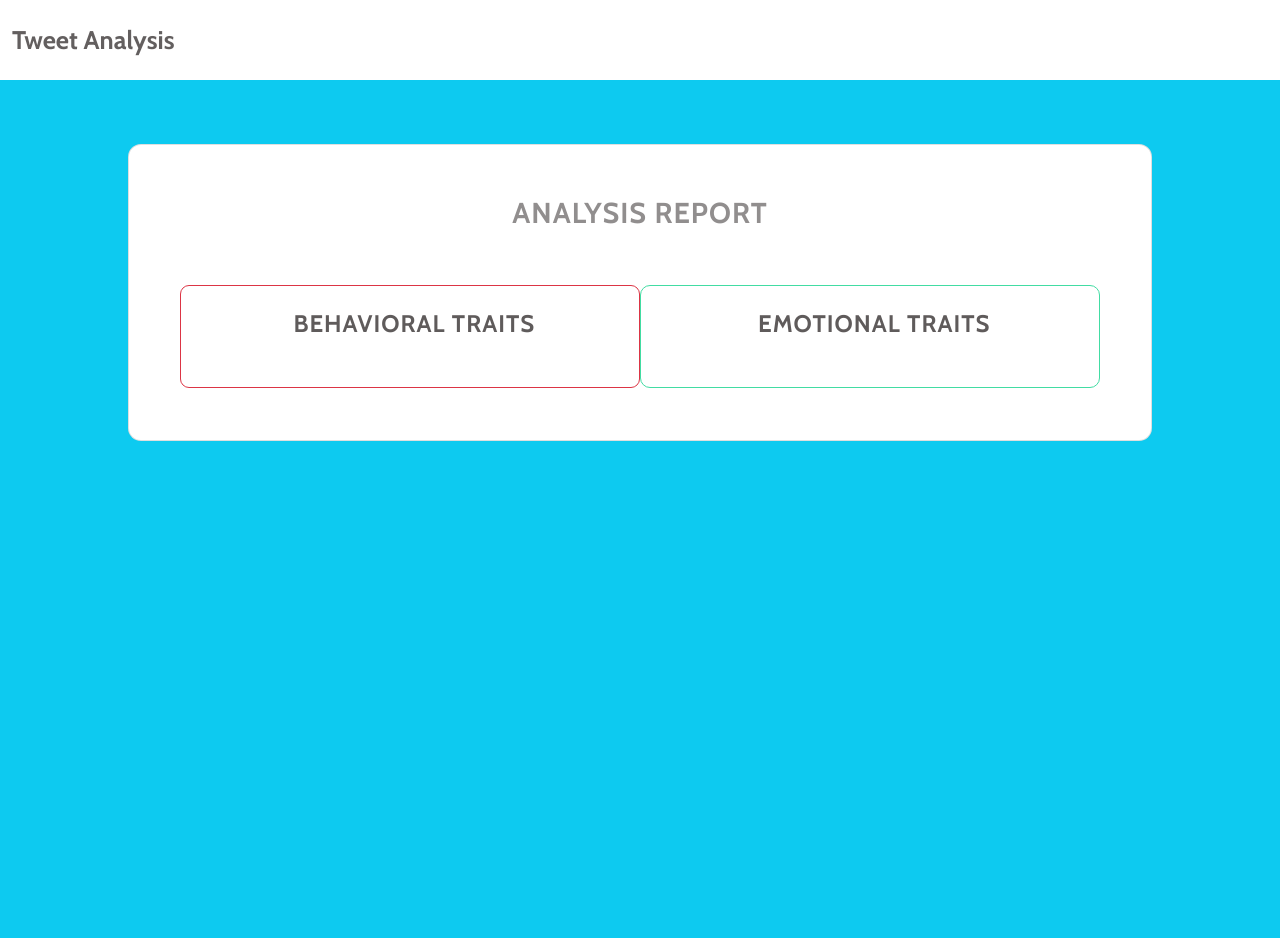
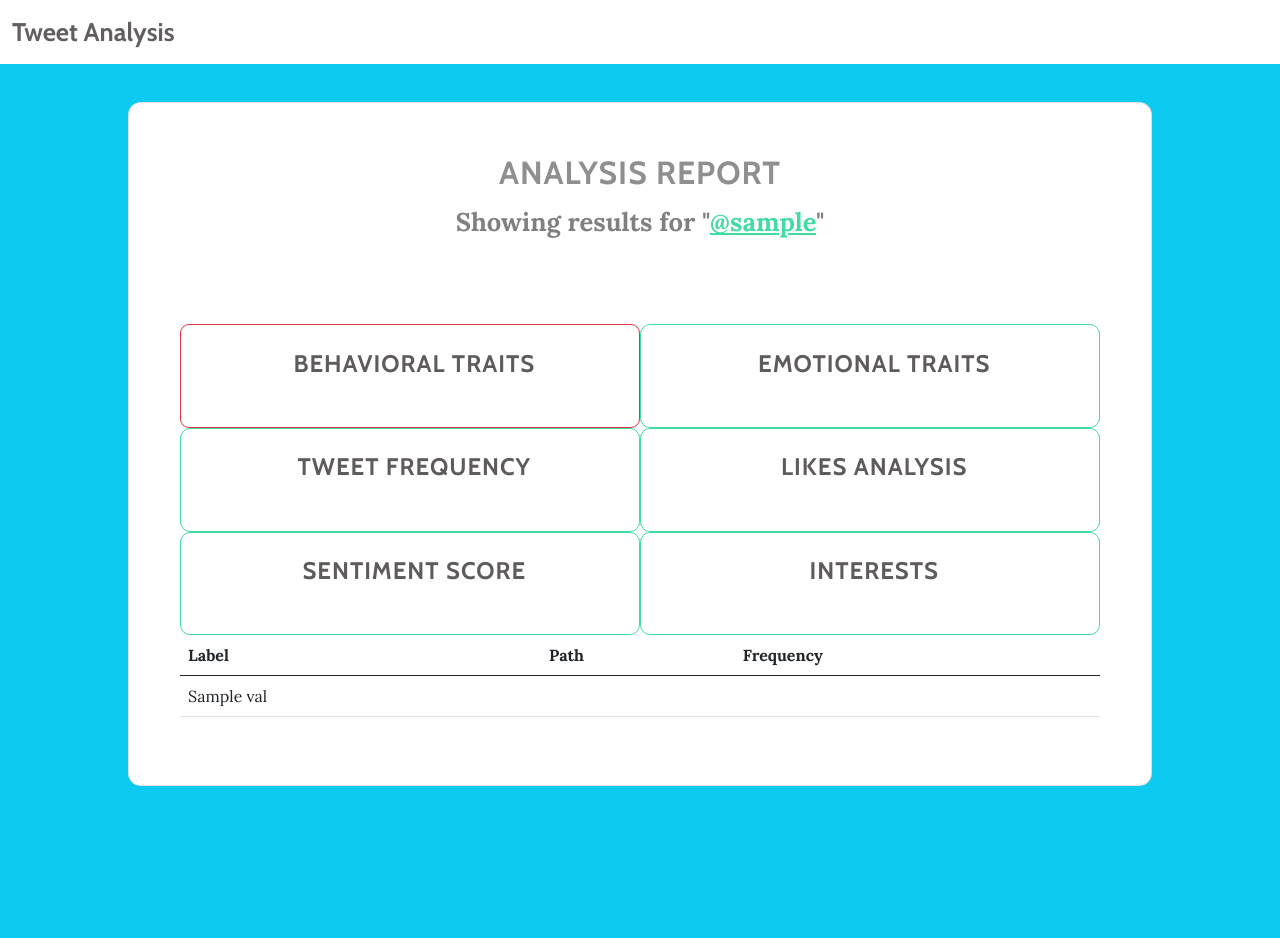
Before and after one commit to sanjay-thiyagarajan/credible, a Django app: template twitter/templates/twitter/tweet-results.html in a window 1280 px wide. Before the commit the page ends 441 px from the top, so only its background shows below. Run offline with Django 3.2, Linux system fonts and the light colour scheme; the template is opened without the code that fills it: most values are stand-ins (such as "Sample title", 1, 10 or a date in 2020); some libraries are stand-ins or nearby versions.

Commit message:
Added table

```diff
--- a/twitter/templates/twitter/tweet-results.html
+++ b/twitter/templates/twitter/tweet-results.html
@@ -16,13 +16,14 @@
 </head>
 
 <body style="background: var(--bs-cyan);">
-    <nav class="navbar navbar-light navbar-expand-md" style="background: #ffffff;height: 10%;">
+    <nav class="navbar navbar-light navbar-expand-md" style="background: #ffffff;height: 8%;">
         <div class="container-fluid"><a class="navbar-brand" href="#" style="font-weight: bold;color: rgba(82,78,78,0.9);font-family: Cabin, sans-serif;font-size: 160%;">Tweet Analysis</a><button class="navbar-toggler" data-bs-toggle="collapse"><span class="visually-hidden">Toggle navigation</span><span class="navbar-toggler-icon"></span></button></div>
     </nav>
 
-    <div class="card" style="margin-left: 10%; margin-right:10%; margin-top: 5%; margin-bottom: 5%;border-radius: 13px;">
+    <div class="card" style="margin-left: 10%; margin-right:10%; margin-top: 3%; margin-bottom: 10%;border-radius: 13px;">
         <div class="card-body" style="padding: 5%;">
-            <h4 class="card-title" style="color: rgb(145,142,142);text-align: center;font-size: 180%;font-weight: bold;">analysis report</h4>
+            <h4 class="card-title" style="color: rgb(145,142,142);text-align: center;font-size: 200%;font-weight: bold;">analysis report</h4>
+            <p style="color: grey;text-align: center;font-size: 160%;font-weight: bold; margin-top:1%;">Showing results for "<a href="https://twitter.com/{{username}}">@{{username}}</a>"</p>
             {% if error %}
                 <p style="color: red; font-weight: bold; border-style: solid; padding: 2%; margin-top: 3%; border-width: 1px; border-radius: 6px;">{{error}}</p>
             {% elif bt_div %}
@@ -43,10 +44,66 @@
                             {% endautoescape %}
                         </div>
                     </div>
+                    <div class="card" style="float:left;width: 50%;border-radius: 10px;border-width: 1px;border-color: var(--bs-primary);">
+                        <div class="card-body" style="text-align: center;">
+                            <h4 class="card-title" style="color: rgb(95,91,91);margin-top: 2%;margin-left: 2%;margin-bottom: 2%;">TWEET FREQUENCY</h4>
+                            {% autoescape off %}
+                                {{g1_div}}
+                            {% endautoescape %}
+                        </div>
+                    </div>
+                    <div class="card" style="float:right;width: 50%;border-radius: 10px;border-width: 1px;border-color: var(--bs-primary);">
+                        <div class="card-body" style="text-align: center;">
+                            <h4 class="card-title" style="color: rgb(95,91,91);margin-top: 2%;margin-left: 2%;margin-bottom: 2%;">LIKES ANALYSIS</h4>
+                            {% autoescape off %}
+                                {{g2_div}}
+                            {% endautoescape %}
+                        </div>
+                    </div>
+                    <div class="card" style="float:left;width: 50%;border-radius: 10px;border-width: 1px;border-color: var(--bs-primary);">
+                        <div class="card-body" style="text-align: center;">
+                            <h4 class="card-title" style="color: rgb(95,91,91);margin-top: 2%;margin-left: 2%;margin-bottom: 2%;">SENTIMENT SCORE</h4>
+                            {% autoescape off %}
+                                {{sent_div}}
+                            {% endautoescape %}
+                        </div>
+                    </div>
+                    <div class="card" style="float:right;width: 50%;border-radius: 10px;border-width: 1px;border-color: var(--bs-primary);">
+                        <div class="card-body" style="text-align: center;">
+                            <h4 class="card-title" style="color: rgb(95,91,91);margin-top: 2%;margin-left: 2%;margin-bottom: 2%;">INTERESTS</h4>
+                            {% autoescape off %}
+                                {{iptc_div}}
+                            {% endautoescape %}
+                        </div>
+                    </div>
+                    <div class="table-responsive table mt-2" id="dataTable" role="grid" aria-describedby="dataTable_info" style="margin-top: 1%">
+                                <table class="table my-0" id="dataTable">
+                                    <thead>
+                                        <tr>
+                                            <th>Label</th>
+                                            <th>Path</th>
+                                            <th>Frequency</th>
+                                        </tr>
+                                    </thead>
+                                    <tbody>
+                                        {% for key, val in bt_dict.items %}
+                                            <tr>
+                                            {% for v in val %}
+                                            <td>{{v}}</td>
+                                            {% endfor %}
+                                            </tr>
+                                        {% endfor %}
+                                    </tbody>
+                                    <tfoot>
+                                        <tr></tr>
+                                    </tfoot>
+                                </table>
+                            </div>
                 </div>
             {% endif %}
         </div>
     </div>
+    <br>
     <script src="{% static 'bootstrap/js/bootstrap.min.js' %}"></script>
     <script src="{% static 'js/script.min.js' %}"></script>
 
```
Also changed, not shown: twitter/utils/twitter_sentiment_analysis.py (+7 -1 lines), twitter/views.py (+8 -4 lines).
